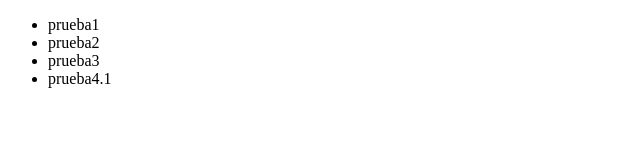
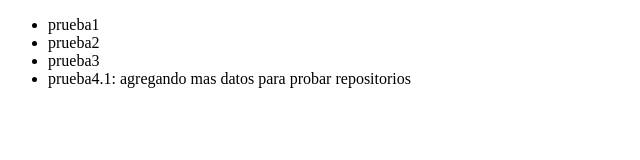
Before and after one commit to davidjaramillocorrea/pruebasrepositorios, a plain HTML site: page index.html in a window 1280 px wide. Shown: the whole page, without its empty margins (0-640 px from the left). Drawn offline with Linux system fonts and the light colour scheme.

Commit message:
agregando mas informacion

```diff
--- a/index.html
+++ b/index.html
@@ -11,7 +11,7 @@
             <li>prueba1</li>
             <li>prueba2</li>
             <li>prueba3</li>
-            <li>prueba4.1</li>
+            <li>prueba4.1: agregando mas datos para probar repositorios</li>
         </ul>
     </body>
 </html>
```
